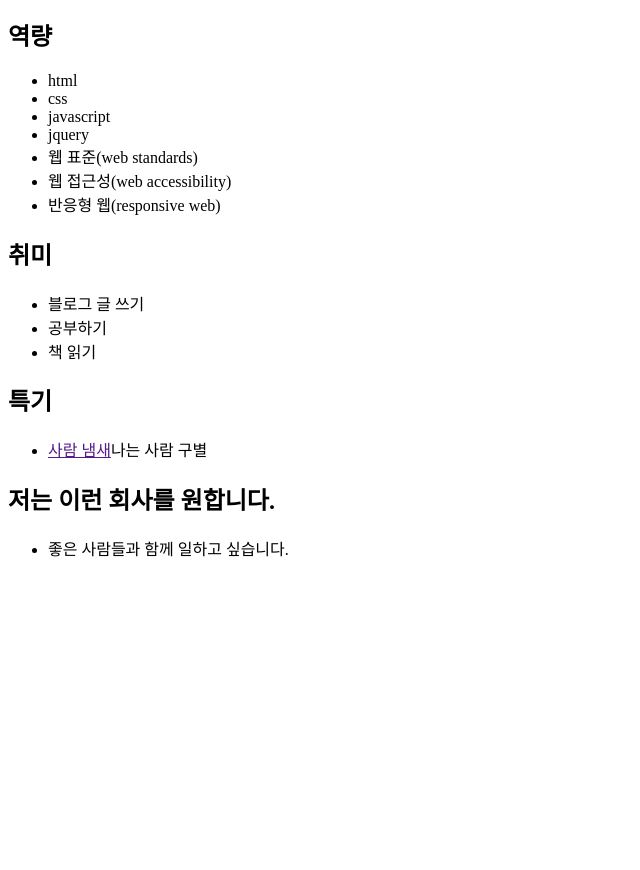
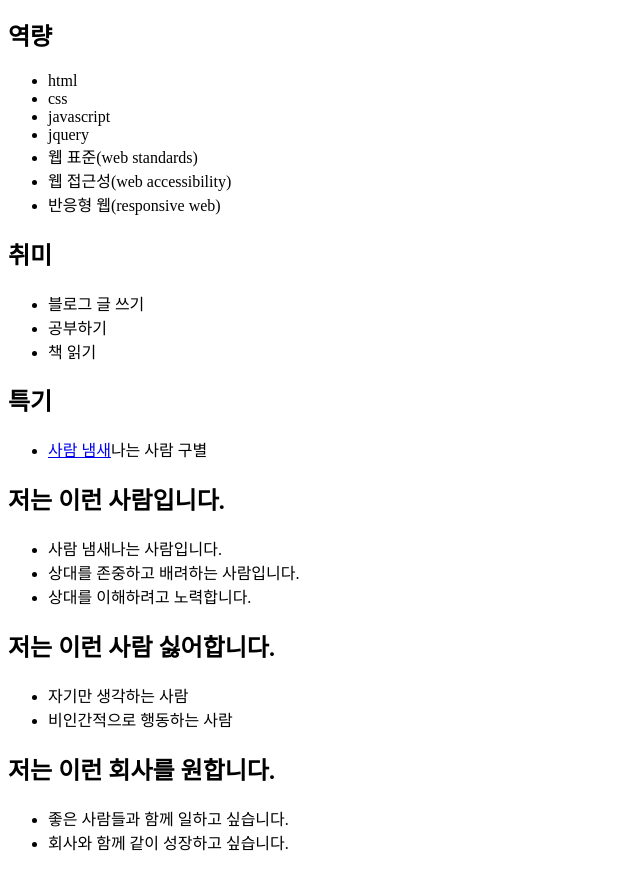
Before and after one commit to korea-webclass/hello, a plain HTML site: page index/index.html in a window 1280 px wide. Shown: the part 140-1010 px from the top of the page, without its empty margins (0-640 px from the left). Before the commit the page ends 800 px from the top, so only its background shows below. Drawn offline with Linux system fonts and the light colour scheme.

Commit message:
hello20201014

```diff
--- a/index/index.html
+++ b/index/index.html
@@ -35,13 +35,29 @@
 
     <h2>특기</h2>
     <ul>
-        <li><a href="">사람 냄새</a>나는 사람 구별</li>
+        <li><a href="https://ko.dict.naver.com/#/userEntry/koko/ecfe3d80822758349bdccab624870dc3">사람 냄새</a>나는 사람 구별</li>
+    </ul>
+
+
+    <h2>저는 이런 사람입니다.</h2>
+    <ul>
+        <li>사람 냄새나는 사람입니다.</li>
+        <li>상대를 존중하고 배려하는 사람입니다.</li>
+        <li>상대를 이해하려고 노력합니다.</li>
+    </ul>
+
+
+    <h2>저는 이런 사람 싫어합니다.</h2>
+    <ul>
+        <li>자기만 생각하는 사람</li>
+        <li>비인간적으로 행동하는 사람</li>
     </ul>
 
 
     <h2>저는 이런 회사를 원합니다.</h2>
     <ul>
         <li>좋은 사람들과 함께 일하고 싶습니다.</li>
+        <li>회사와 함께 같이 성장하고 싶습니다.</li>
     </ul>
 </body>
 </html>
```
